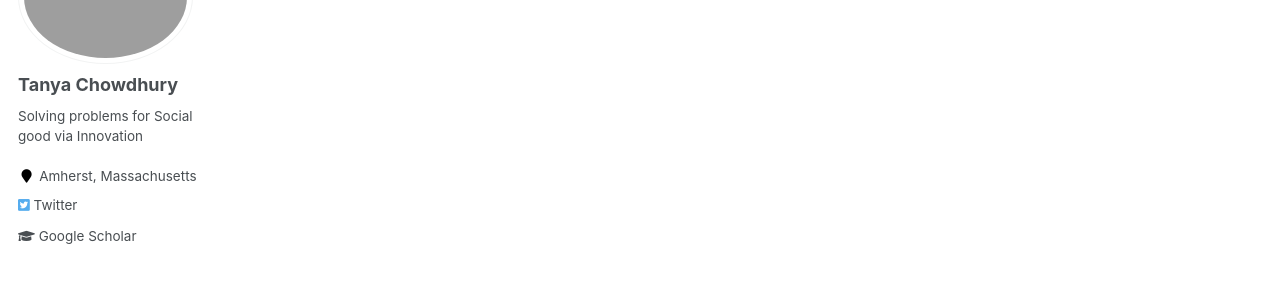
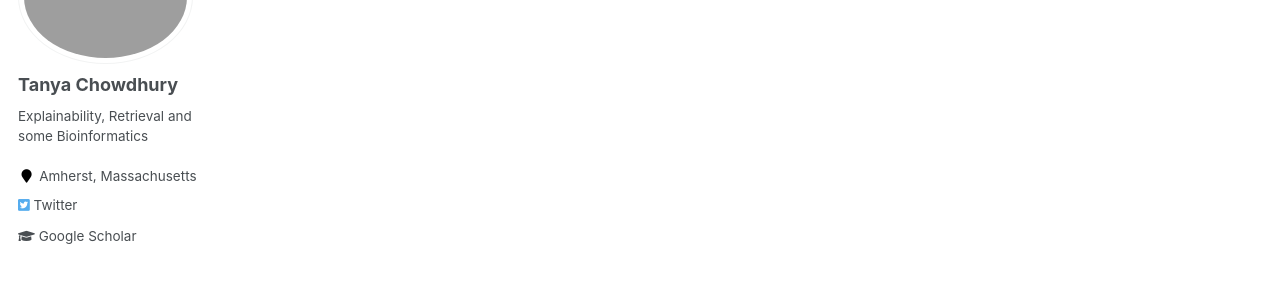
Before and after one commit to TaKneeAa/TaKneeAa.github.io, a Jekyll site: the page built from _pages/projects.md, in a window 1280 px wide. Shown: the part 188-471 px from the top of the page. Built offline with Jekyll 4.4.1, drawn with Linux system fonts in a browser that asks for light colours.

Commit message:
changes 04-30-2021

```diff
--- a/_config.yml
+++ b/_config.yml
@@ -81,8 +81,8 @@ analytics:
 # Site Author
 author:
   name             : "Tanya Chowdhury"
-  avatar           : "profile1.jpg"
-  bio              : "Solving problems for Social good via Innovation"
+  avatar           : "gr2.jpg"
+  bio              : "Explainability, Retrieval and some Bioinformatics"
   location         : "Amherst, Massachusetts"
   employer         :
   pubmed           : #"https://www.ncbi.nlm.nih.gov/pubmed/?term=tanya+chowdhury"
```
Also changed, not shown: 1 other file.
